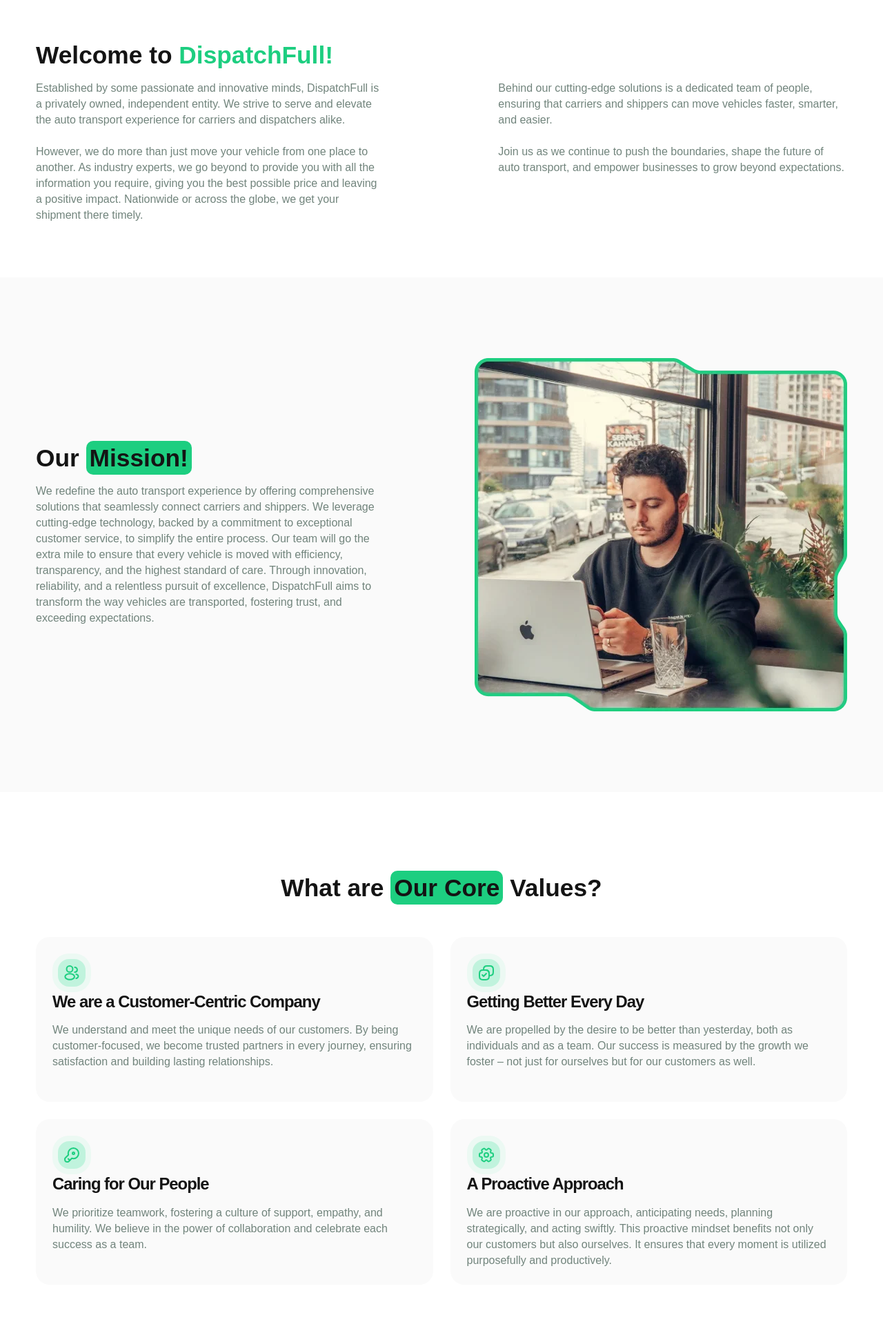
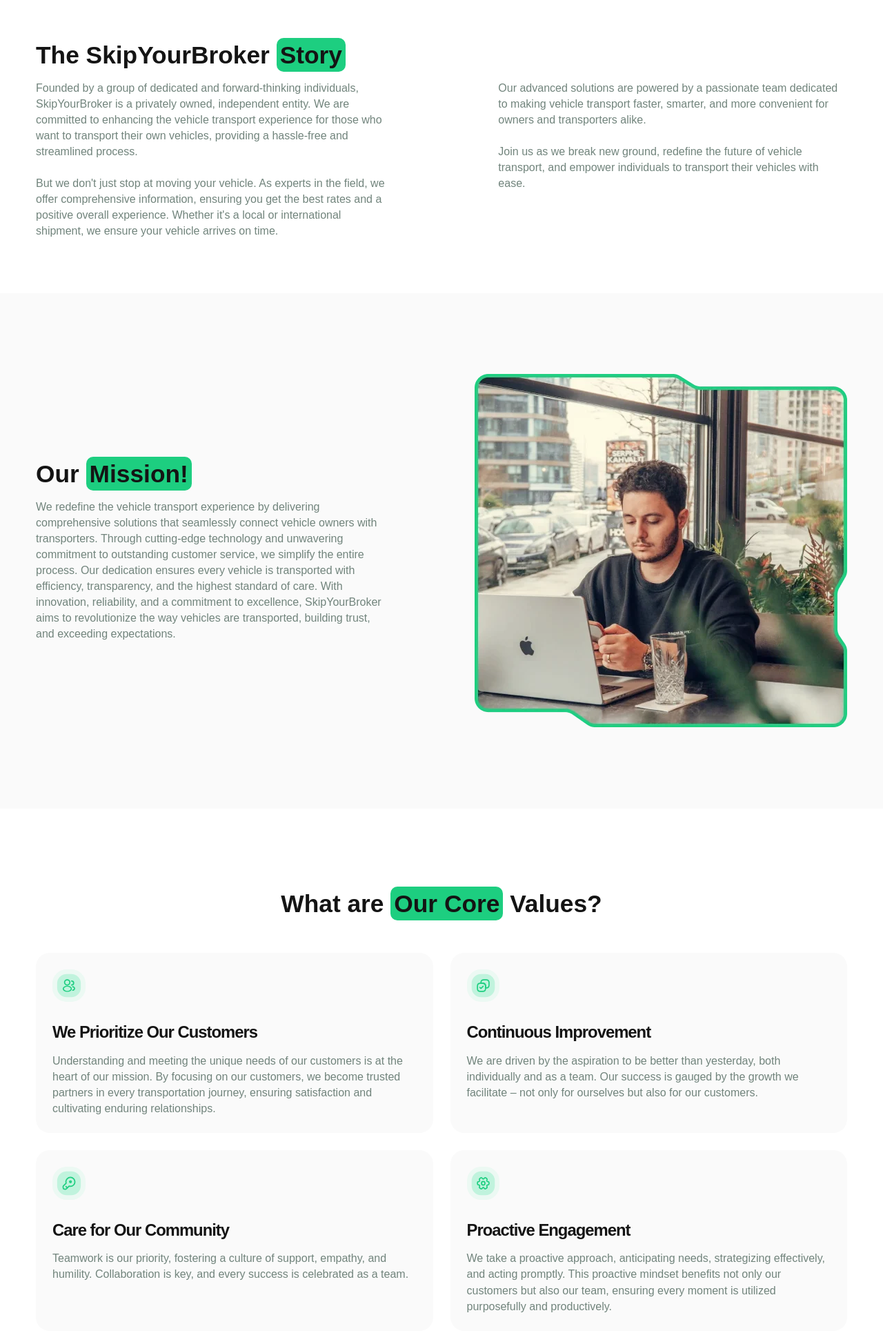
Before and after one commit to Boskolife/SkipYourBroker, a website built with Vite: page src/about_us_page.html in a window 1280 px wide. Shown: the part 864-2796 px from the top of the page at 69% size. Built offline with nearby package versions, Linux system fonts and the light colour scheme; files whose address does not match are found by name.

Commit message:
some fix

```diff
--- a/src/about_us_page.html
+++ b/src/about_us_page.html
@@ -24,31 +24,32 @@
             </div>
             <div class="story_block">
               <h2 class="story_title">
-                Welcome to <span class="green_text">DispatchFull!</span>
+                The SkipYourBroker <span class="green_bg">Story</span>
               </h2>
               <div class="story_text_wrap">
                 <p class="story_text">
-                  Established by some passionate and innovative minds,
-                  DispatchFull is a privately owned, independent entity. We
-                  strive to serve and elevate the auto transport experience for
-                  carriers and dispatchers alike.
+                  Founded by a group of dedicated and forward-thinking
+                  individuals, SkipYourBroker is a privately owned, independent
+                  entity. We are committed to enhancing the vehicle transport
+                  experience for those who want to transport their own vehicles,
+                  providing a hassle-free and streamlined process.
                   <br />
                   <br />
-                  However, we do more than just move your vehicle from one place
-                  to another. As industry experts, we go beyond to provide you
-                  with all the information you require, giving you the best
-                  possible price and leaving a positive impact. Nationwide or
-                  across the globe, we get your shipment there timely.
+                  But we don't just stop at moving your vehicle. As experts in
+                  the field, we offer comprehensive information, ensuring you
+                  get the best rates and a positive overall experience. Whether
+                  it's a local or international shipment, we ensure your vehicle
+                  arrives on time.
                 </p>
                 <p class="story_text">
-                  Behind our cutting-edge solutions is a dedicated team of
-                  people, ensuring that carriers and shippers can move vehicles
-                  faster, smarter, and easier.
+                  Our advanced solutions are powered by a passionate team
+                  dedicated to making vehicle transport faster, smarter, and
+                  more convenient for owners and transporters alike.
                   <br />
                   <br />
-                  Join us as we continue to push the boundaries, shape the
-                  future of auto transport, and empower businesses to grow
-                  beyond expectations.
+                  Join us as we break new ground, redefine the future of vehicle
+                  transport, and empower individuals to transport their vehicles
+                  with ease.
                 </p>
               </div>
             </div>
@@ -63,7 +64,7 @@
                 Our <span class="green_bg">Mission!</span>
               </h2>
               <p class="mission_descr">
-                We redefine the auto transport experience by offering comprehensive solutions that seamlessly connect carriers and shippers. We leverage cutting-edge technology, backed by a commitment to exceptional customer service, to simplify the entire process. Our team will go the extra mile to ensure that every vehicle is moved with efficiency, transparency, and the highest standard of care. Through innovation, reliability, and a relentless pursuit of excellence, DispatchFull aims to transform the way vehicles are transported, fostering trust, and exceeding expectations.
+                We redefine the vehicle transport experience by delivering comprehensive solutions that seamlessly connect vehicle owners with transporters. Through cutting-edge technology and unwavering commitment to outstanding customer service, we simplify the entire process. Our dedication ensures every vehicle is transported with efficiency, transparency, and the highest standard of care. With innovation, reliability, and a commitment to excellence, SkipYourBroker aims to revolutionize the way vehicles are transported, building trust, and exceeding expectations.
               </p>
             </div>
             <div class="mission_img">
@@ -85,9 +86,12 @@
                   alt="icon"
                   class="icon"
                 />
-                <h3 class="card_title">We are a Customer-Centric Company</h3>
+                <h3 class="card_title">We Prioritize Our Customers</h3>
                 <p class="card_text">
-                  We understand and meet the unique needs of our customers. By being customer-focused, we become trusted partners in every journey, ensuring satisfaction and building lasting relationships.
+                  Understanding and meeting the unique needs of our customers is
+                  at the heart of our mission. By focusing on our customers, we
+                  become trusted partners in every transportation journey,
+                  ensuring satisfaction and cultivating enduring relationships.
                 </p>
               </div>
               <div class="card">
@@ -96,9 +100,12 @@
                   alt="icon"
                   class="icon"
                 />
-                <h3 class="card_title">Getting Better Every Day</h3>
+                <h3 class="card_title">Continuous Improvement</h3>
                 <p class="card_text">
-                  We are propelled by the desire to be better than yesterday, both as individuals and as a team. Our success is measured by the growth we foster – not just for ourselves but for our customers as well.
+                  We are driven by the aspiration to be better than yesterday,
+                  both individually and as a team. Our success is gauged by the
+                  growth we facilitate – not only for ourselves but also for our
+                  customers.
                 </p>
               </div>
               <div class="card">
@@ -107,9 +114,11 @@
                   alt="icon"
                   class="icon"
                 />
-                <h3 class="card_title">Caring for Our People</h3>
+                <h3 class="card_title">Care for Our Community</h3>
                 <p class="card_text">
-                  We prioritize teamwork, fostering a culture of support, empathy, and humility. We believe in the power of collaboration and celebrate each success as a team.
+                  Teamwork is our priority, fostering a culture of support,
+                  empathy, and humility. Collaboration is key, and every success
+                  is celebrated as a team.
                 </p>
               </div>
               <div class="card">
@@ -118,9 +127,12 @@
                   alt="icon"
                   class="icon"
                 />
-                <h3 class="card_title">A Proactive Approach</h3>
+                <h3 class="card_title">Proactive Engagement</h3>
                 <p class="card_text">
-                  We are proactive in our approach, anticipating needs, planning strategically, and acting swiftly. This proactive mindset benefits not only our customers but also ourselves. It ensures that every moment is utilized purposefully and productively.
+                  We take a proactive approach, anticipating needs, strategizing
+                  effectively, and acting promptly. This proactive mindset
+                  benefits not only our customers but also our team, ensuring
+                  every moment is utilized purposefully and productively.
                 </p>
               </div>
             </div>
--- a/src/styles/layout/_common.scss
+++ b/src/styles/layout/_common.scss
@@ -2299,6 +2299,12 @@
     gap: 25px;
   }
 
+  .icon {
+    @include adaptive-value('width', 48, 40, 1);
+    @include adaptive-value('height', 48, 40, 1);
+    margin-bottom: 30px;
+  }
+
   .card {
     text-align: start;
     padding: 24px;
```
Also changed, not shown: src/index.html (+0 -5 lines), src/solutions_page.html (+3 -3 lines).
